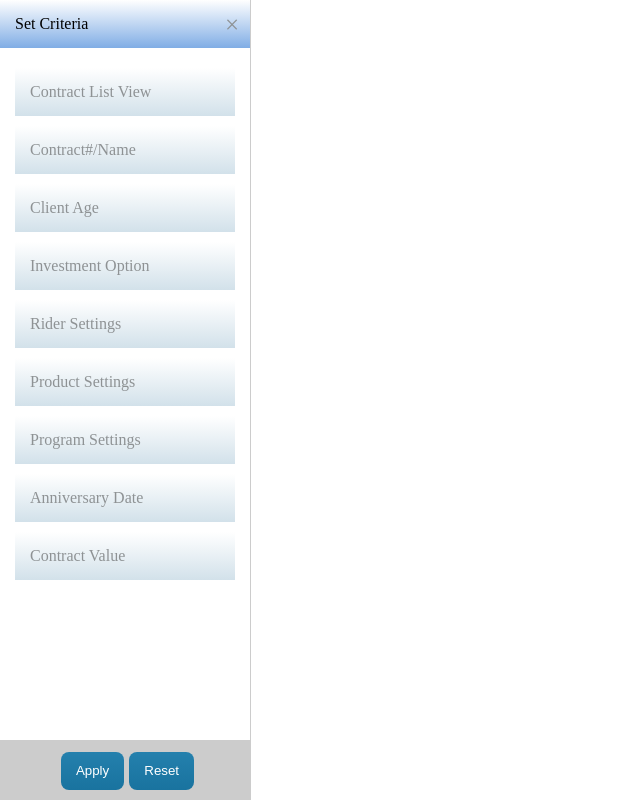
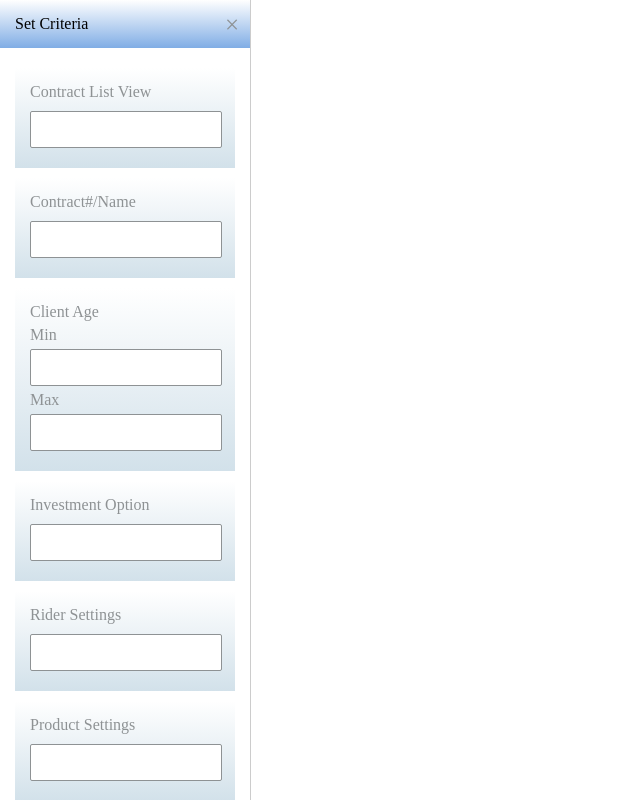
Before and after one commit to Dazzed/annuityprototype-fe, a Next.js app: page /contracts/components/criteria in a window 1280 px wide. Shown: the whole page, without its empty margins (0-640 px from the left). Built offline with nearby package versions, Linux system fonts and the light colour scheme.

Commit message:
ui update

```diff
--- a/pages/contracts/components/criteria.js
+++ b/pages/contracts/components/criteria.js
@@ -9,30 +9,42 @@ export default function Criteria() {
       </li>
       <li>
         <a href="#">Contract List View</a>
+        <input type="text" placeholder=""className="form-field"  />
       </li>
       <li>
         <a href="#">Contract#/Name</a>
+        <input type="text" placeholder=""className="form-field"  />
       </li>
       <li>
         <a href="#">Client Age</a>
+        <label>Min</label>
+        <input type="text" placeholder=""className="form-field"  />
+        <label>Max</label>
+        <input type="text" placeholder=""className="form-field"  />
       </li>
       <li>
         <a href="#">Investment Option</a>
+        <input type="text" placeholder=""className="form-field"  />
       </li>
       <li>
         <a href="#">Rider Settings</a>
+        <input type="text" placeholder=""className="form-field"  />
       </li>
       <li>
         <a href="#">Product Settings</a>
+        <input type="text" placeholder=""className="form-field"  />
       </li>
       <li>
         <a href="#">Program Settings</a>
+        <input type="text" placeholder=""className="form-field"  />
       </li>
       <li>
         <a href="#">Anniversary Date</a>
+        <input type="text" placeholder=""className="form-field"  />
       </li>
       <li>
         <a href="#">Contract Value</a>
+        <input type="text" placeholder=""className="form-field"  />
       </li>
       <div className="apply-section">
         <button>Apply</button>
--- a/styles/globals.css
+++ b/styles/globals.css
@@ -110,7 +110,14 @@ body {
   margin-left: 0 !important;
   margin-right: 0 !important;
 }
-
+.form-field {
+  padding: 10px 0;
+  width: 100%;
+  margin-top: 5px;
+  margin-bottom: 5px;
+  border-radius: 2px;
+  border: 1px solid #8e9294;
+}
 .sidenav a {
   /* padding: 8px 8px 8px 32px; */
   text-decoration: none;
@@ -119,6 +126,7 @@ body {
   color: #8e9294;
   display: block;
   transition: 0.3s;
+  margin-bottom: 5px;
 }
 
 .sidenav a:hover {
@@ -143,7 +151,7 @@ body {
   background-color: #ccc;
   height: 60px;
   line-height: 60px;
-  position: absolute;
+  /* position: absolute; */
   bottom: 0;
   right: 0;
   left: 0;
@@ -158,7 +166,15 @@ body {
   border-radius: 8px;
   color: #fff;
 }
-
+label {
+  margin-top: 10px;
+  color: #8e9294;
+}
+.dropbtn {
+  background-color: transparent;
+  border: none;
+  border-radius: none;
+}
 @media screen and (max-height: 450px) {
   .sidenav {
     padding-top: 15px;
```
